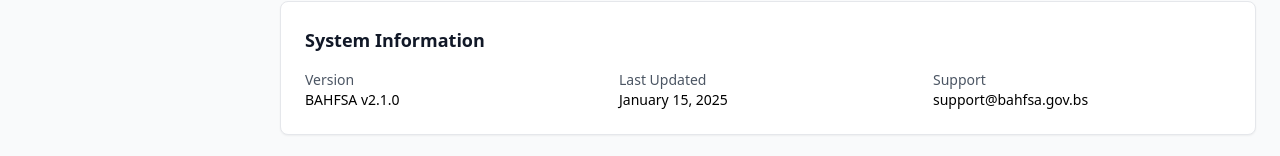
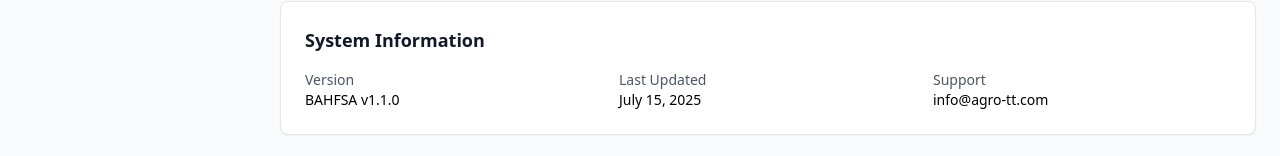
Before and after one commit to Ezra-Tech-EB/BAHIS, a React (Vite) app: page /settings in a window 1280 px wide. Shown: the part 921-1077 px from the top of the page. Built offline with nearby package versions, Linux system fonts and the light colour scheme; sample sign-in values are in the browser's storage.

Commit message:
Updated Settings.tsx

```diff
--- a/src/pages/Settings.tsx
+++ b/src/pages/Settings.tsx
@@ -543,15 +543,15 @@ const Settings: React.FC = () => {
         <div className="grid grid-cols-1 md:grid-cols-3 gap-4 text-sm">
           <div>
             <p className="text-gray-600">Version</p>
-            <p className="font-medium">BAHFSA v2.1.0</p>
+            <p className="font-medium">BAHFSA v1.1.0</p>
           </div>
           <div>
             <p className="text-gray-600">Last Updated</p>
-            <p className="font-medium">January 15, 2025</p>
+            <p className="font-medium">July 15, 2025</p>
           </div>
           <div>
             <p className="text-gray-600">Support</p>
-            <p className="font-medium">support@bahfsa.gov.bs</p>
+            <p className="font-medium">info@agro-tt.com</p>
           </div>
         </div>
       </Card>
```
